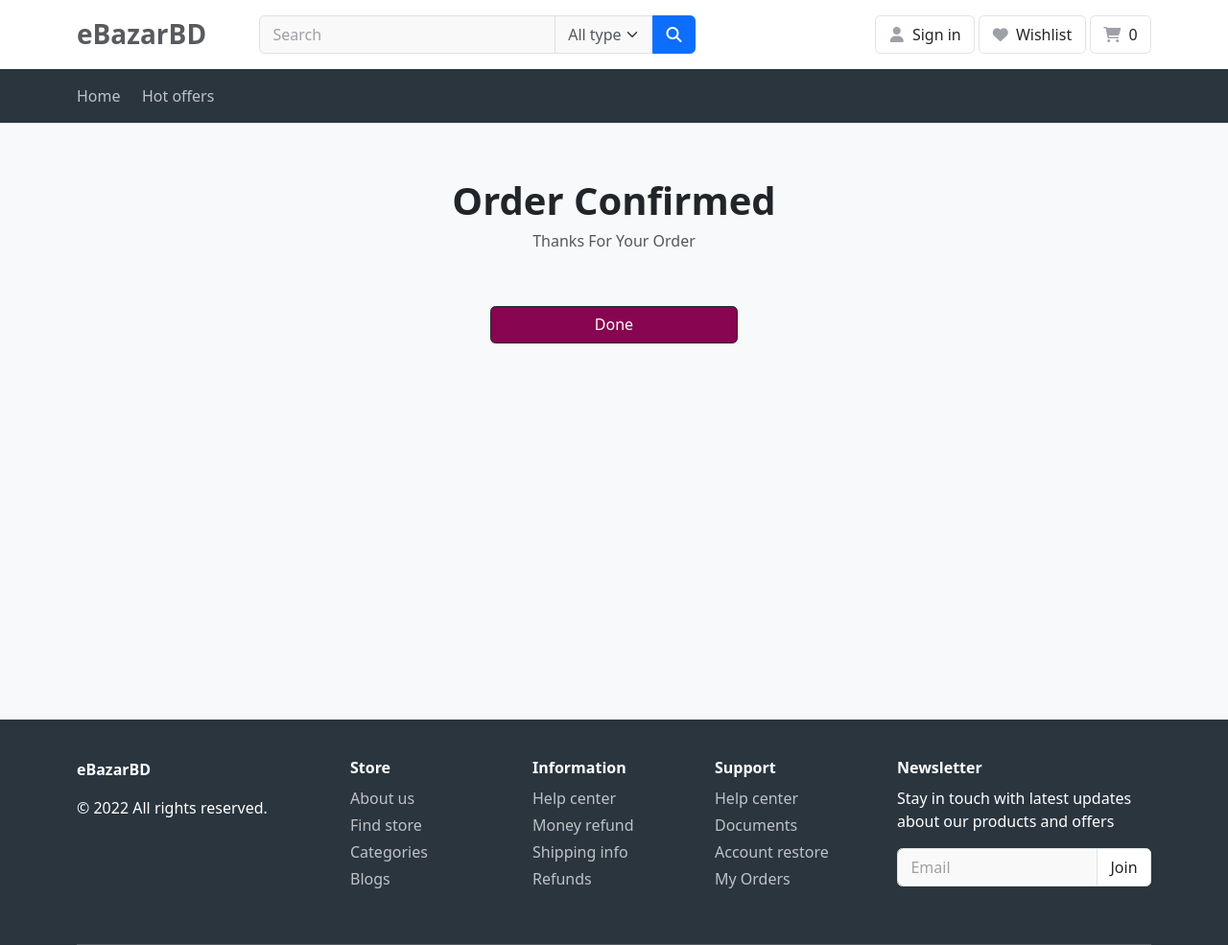
After one commit to WazedKhan/eBazarBD, a Django app: template templates/orders/confirm.html in a window 1280 px wide. The commit adds this page. Shown: the whole page at 96% size. Run offline with Django 4.2, Linux system fonts and the light colour scheme; the template is opened without the code that fills it, so the values that code supplies are empty; some libraries are stand-ins or nearby versions.

Commit message:
order confirm page style

```diff
--- /dev/null
+++ b/static/css/custom.css
@@ -0,0 +1,17 @@
+.order-title-odd-23 {
+    margin-top: 5%;
+    margin-bottom: 35%;
+    text-align: center;
+}
+
+
+.done-link-23{
+    margin-top: 5%;
+    padding: auto;
+    background: rgb(135, 5, 81);
+    width: 23%;
+}
+
+.scrollbar-hidden::-webkit-scrollbar {
+    display: none;
+  }
--- a/templates/core/base.html
+++ b/templates/core/base.html
@@ -17,7 +17,7 @@
   	<!-- Custom css -->
   	<link rel="stylesheet" type="text/css" href="{% static 'css/style.css' %}">
   	<link rel="stylesheet" type="text/css" href="{% static 'css/myStyle.css' %}">
-  	<link rel="stylesheet" type="text/css" href="{% static 'css/res.css' %}">
+  	<link rel="stylesheet" type="text/css" href="{% static 'css/custom.css' %}">
   	<link rel="stylesheet" type="text/css" href="{% static 'css/fontawesome.css' %}">
   	<link rel="stylesheet" type="text/css" href="{% static 'css/cart.css' %}">
 
--- /dev/null
+++ b/templates/orders/confirm.html
@@ -0,0 +1,11 @@
+{% extends "core/base.html" %}
+{% block content %}
+  <div class="container">
+    <div class="order-title-odd-23">
+        <h1>Order Confirmed</h1>
+        <span>Thanks For Your Order</span>
+        <br>
+        <a class="done-link-23 btn btn-dark" type="button" href= {% url 'home' %} >Done</a>
+    </div>
+  </div>
+{% endblock content %}<h1>Received Order</h1>
```
Also changed, not shown: orders/views.py (+7 -7 lines), static/css/res.css (deleted).
